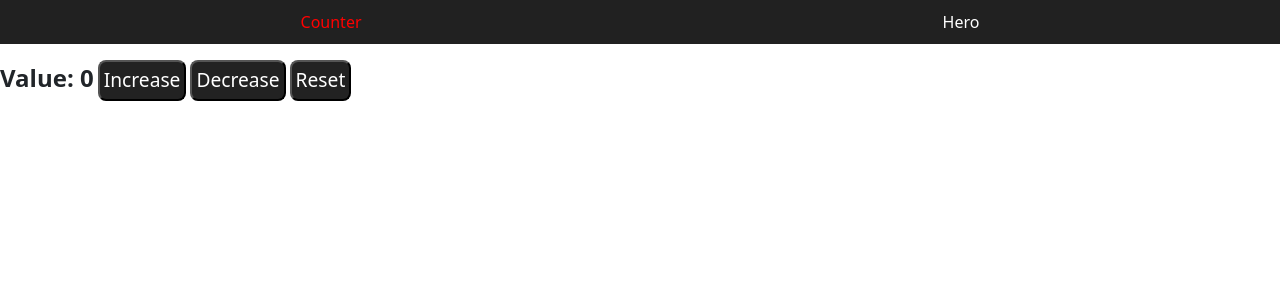
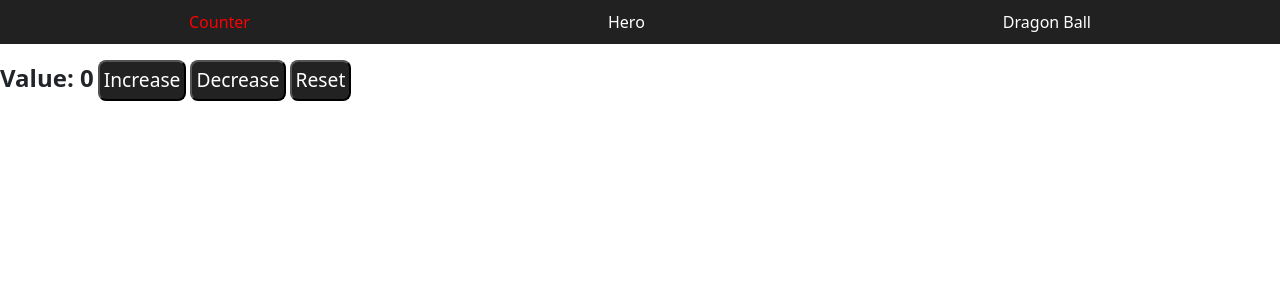
Before and after one commit to CarlosGal19/First_Angular_Practice, an Angular app: page / in a window 1280 px wide. Shown: the top 300 px of the page. Built offline with nearby package versions, Linux system fonts and the light colour scheme.

Commit message:
feat: add dragonball page

```diff
--- a/src/app/app.routes.ts
+++ b/src/app/app.routes.ts
@@ -1,6 +1,7 @@
 import { Routes } from '@angular/router';
 import { Counter } from './pages/counter/counter';
 import { HeroPage } from './pages/hero/hero-page';
+import { DragonballPage } from './pages/dragonball-page/dragonball-page';
 
 export const routes: Routes = [
   {
@@ -12,6 +13,10 @@ export const routes: Routes = [
     component: HeroPage
   },
   {
+    path: 'dragonball',
+    component: DragonballPage
+  },
+  {
     path: '**',
     redirectTo: ''
   }
--- a/src/app/nav-bar/nav-bar.html
+++ b/src/app/nav-bar/nav-bar.html
@@ -10,5 +10,10 @@
         Hero
       </a>
     </li>
+    <li>
+      <a rel="stylesheet" routerLink="dragonball" routerLinkActive="active" [routerLinkActiveOptions]="{exact:true}">
+        Dragon Ball
+      </a>
+    </li>
   </ul>
 </nav>
--- /dev/null
+++ b/src/app/pages/dragonball-page/dragonball-page.html
@@ -0,0 +1 @@
+<p>dragonball-page works!</p>
```
Also changed, not shown: src/app/pages/dragonball-page/dragonball-page.ts (added, +10 -0 lines).
